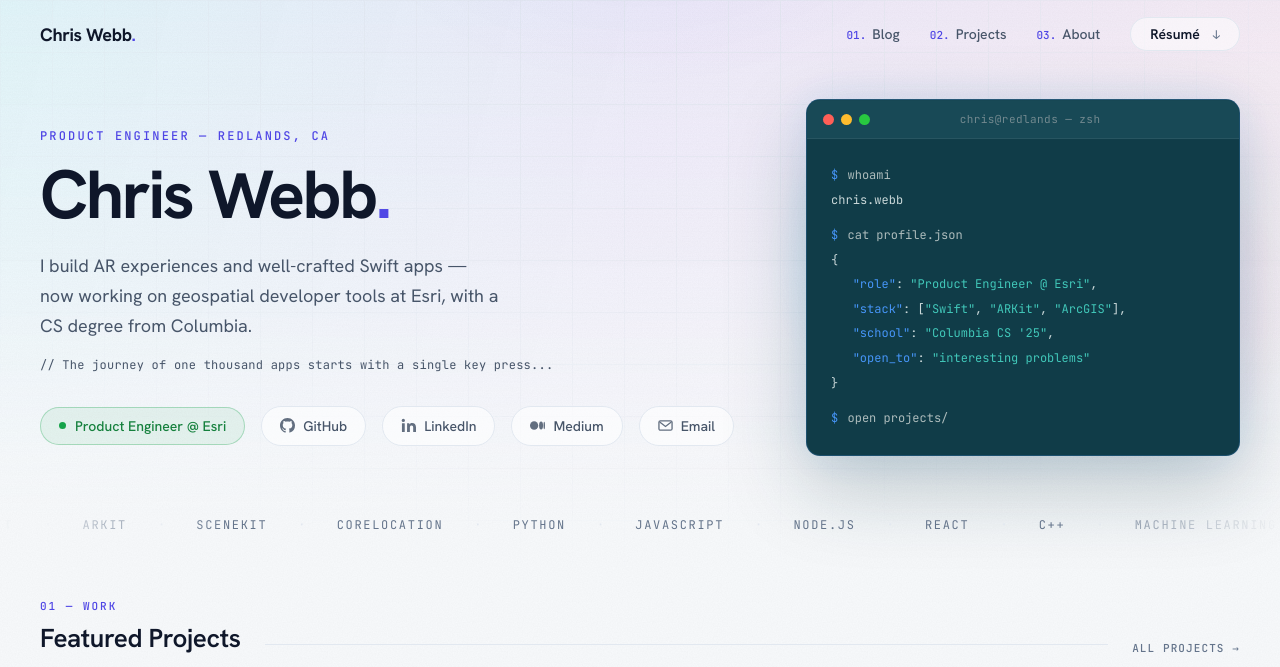
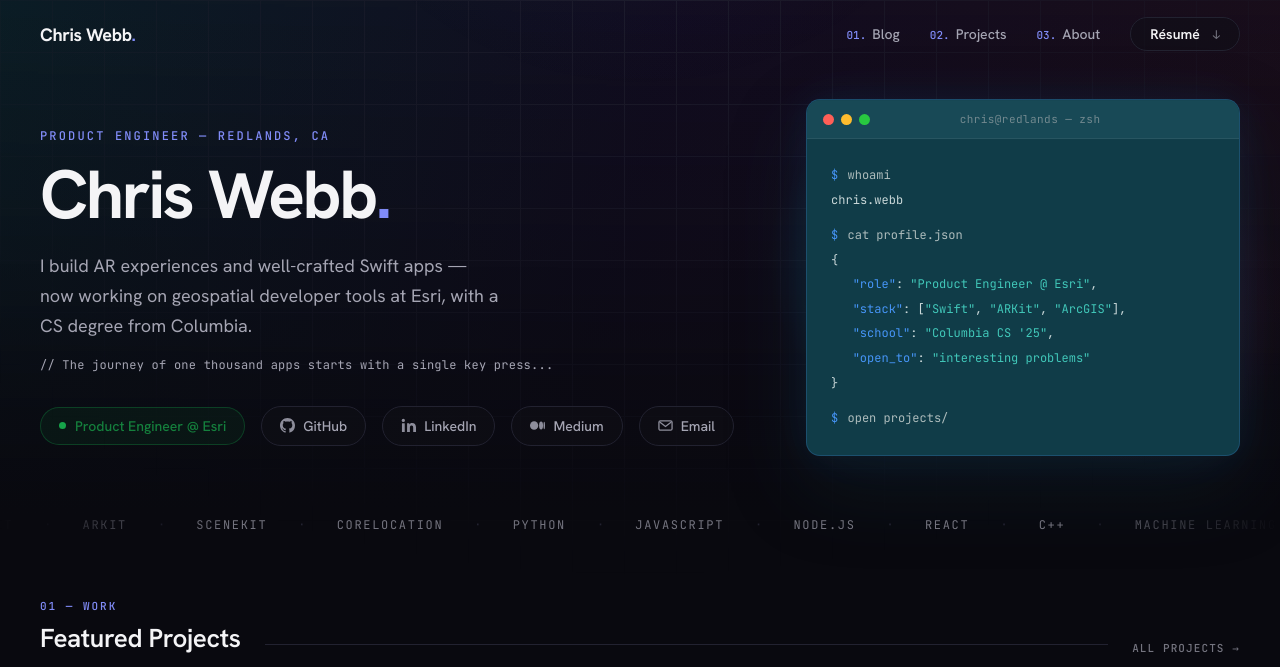
Before and after one commit to chriswebb09/chriswebb09.github.io, a Jekyll site: the page built from index.html, in a window 1280 px wide and 1400 px high. Shown: the top 667 px of the window. Built offline with Jekyll 4.4.1, drawn with Linux system fonts in a browser that asks for light colours; nearby versions of some CDN libraries; grey boxes are pictures that could not be loaded.

Commit message:
Use the dark theme everywhere, not just when the device asks for it
dark-theme: auto followed the OS appearance setting, so phones in dark
mode got the dark palette while light-mode desktops got the light one.
Set it to true so the main layout uses the same variables-dark palette.
Add color-scheme and theme-color metas so browser chrome matches.

Co-Authored-By: Claude Fable 5.1 <noreply@anthropic.com>
Claude-Session: https://claude.ai/code/session_01CpJoGS856WmBYBPDcSzYvV

```diff
--- a/_config.yml
+++ b/_config.yml
@@ -13,7 +13,7 @@ picture: assets/images/profile.png
 
 # your site color theme, true for dark theme,
 # false to light theme, auto to switch with system.
-dark-theme: auto
+dark-theme: true
 
 # If you want to include your resume, set to true
 # and specify source (external or local).
--- a/_layouts/default.html
+++ b/_layouts/default.html
@@ -11,6 +11,8 @@ layout: compress
     <link rel="preconnect" href="https://fonts.googleapis.com"><link rel="preconnect" href="https://fonts.gstatic.com" crossorigin><link href="https://fonts.googleapis.com/css2?family=Hanken+Grotesk:wght@400;500;600;700;800&family=JetBrains+Mono:wght@400;500&display=swap" rel="stylesheet">
     <meta charset="utf-8">
     <meta name=viewport content="width=device-width, initial-scale=1">
+    <meta name="color-scheme" content="{% if site.dark-theme == true %}dark{% elsif site.dark-theme == 'auto' %}light dark{% else %}light{% endif %}">
+    <meta name="theme-color" content="{% if site.dark-theme == true %}#0a0a10{% else %}#f8fafc{% endif %}">
     <meta name=author content="{{ site.title }}">
 
     {% seo %}
```
